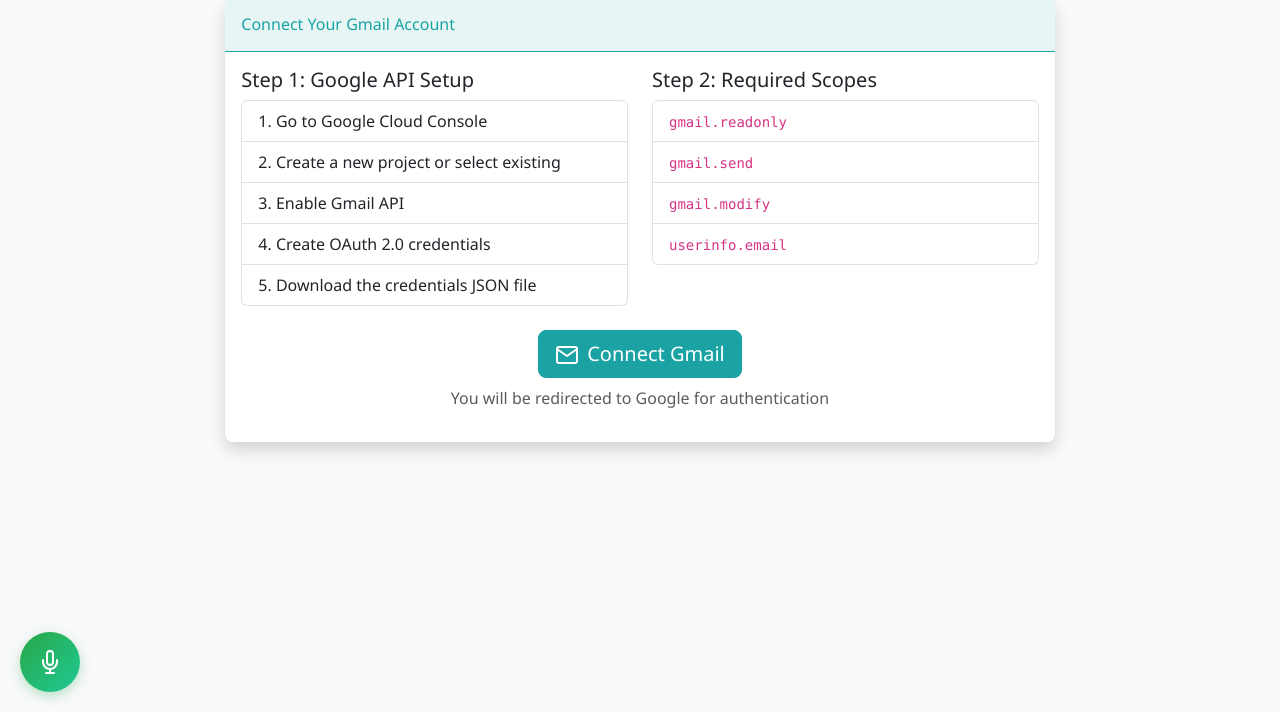
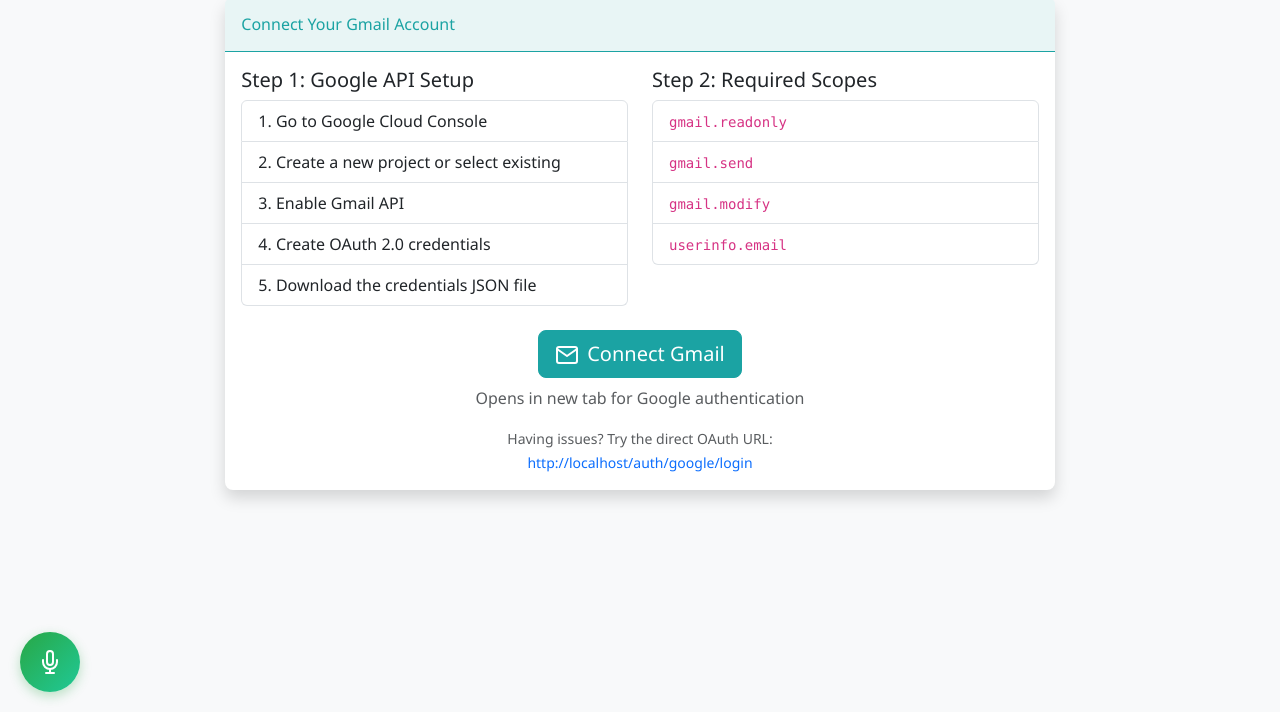
Before and after one commit to M3d1vH1/Filterdyn-20, a Python web app: template templates/ai_assistant/gmail_setup.html in a window 1280 px wide. Shown: the part 88-800 px from the top of the page. Run offline with Jinja, Linux system fonts and the light colour scheme; the template is opened without the code that fills it, so the values that code supplies are empty.

Commit message:
Improve Gmail connection process and provide direct link for troubleshooting
Opens Google authentication in a new tab and adds a direct OAuth URL link to the Gmail setup page in `templates/ai_assistant/gmail_setup.html`.

Replit-Commit-Author: Agent
Replit-Commit-Session-Id: eabbeedb-58a9-4dd0-8493-47eb1b176bba
Replit-Commit-Screenshot-Url: https://storage.googleapis.com/screenshot-production-us-central1/3a93bf2d-ac70-4b89-a836-7f93c476d323/4bbc6731-36a0-4076-8665-ce354638a463.jpg

```diff
--- a/templates/ai_assistant/gmail_setup.html
+++ b/templates/ai_assistant/gmail_setup.html
@@ -83,10 +83,19 @@
                     </div>
 
                     <div class="text-center">
-                        <a href="{{ url_for('auth.google_login') }}" class="btn btn-primary btn-lg">
+                        <a href="{{ url_for('auth.google_login') }}" class="btn btn-primary btn-lg" target="_blank">
                             <i data-feather="mail" class="me-2"></i>{{ _('Connect Gmail') }}
                         </a>
-                        <p class="text-muted mt-2">{{ _('You will be redirected to Google for authentication') }}</p>
+                        <p class="text-muted mt-2">{{ _('Opens in new tab for Google authentication') }}</p>
+
+                        <div class="mt-3">
+                            <small class="text-muted">
+                                {{ _('Having issues? Try the direct OAuth URL:') }}<br>
+                                <a href="{{ url_for('auth.google_login') }}" target="_blank" class="text-decoration-none">
+                                    {{ request.url_root.rstrip('/') }}/auth/google/login
+                                </a>
+                            </small>
+                        </div>
                     </div>
                     {% endif %}
                 </div>
```
